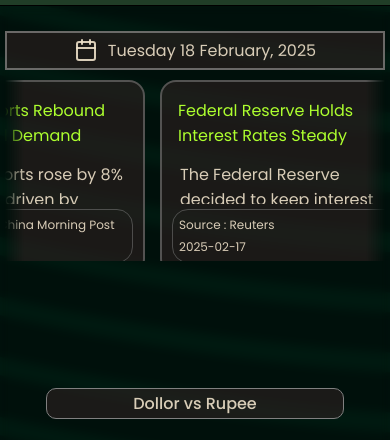
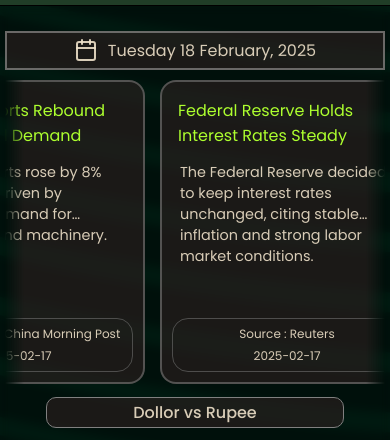
Before and after one commit to rushichavan21/Finance, a React (Vite) app in the folder Client/: page / in a window 390 px wide. Shown: the part 151-591 px from the top of the page. Built offline with nearby package versions, Linux system fonts and the light colour scheme; no server answers.

Commit message:
responsive for<768 px

```diff
--- a/Client/src/components/indices/indexCard/indexCard.css
+++ b/Client/src/components/indices/indexCard/indexCard.css
@@ -52,3 +52,90 @@
 .down {
     color: rgba(255, 0, 0, 0.738);
 }
+
+/* 2xl */
+@media (max-width: 1536px) {
+    .container {
+      max-width: 1280px;
+    }
+  }
+
+  /* xl */
+  @media (max-width: 1280px) {
+    .container {
+      max-width: 1024px;
+    }
+  }
+
+  /* lg */
+  @media (max-width: 1024px) {
+    .container {
+      max-width: 768px;
+    }
+  }
+
+  /* md */
+  @media (max-width: 768px) {
+    .container {
+      max-width: 640px;
+    }
+    .indexCard-wrapper{
+        font-size: 1rem;
+    }
+    .index-name{
+        font-weight: 500;
+        font-size: 1rem;
+    }
+    .index-details{
+
+        margin-right: 5px;
+        overflow: scroll;
+        flex-direction: column;
+        width: 80%;
+        justify-content: center;
+        overflow: hidden;
+        text-align: center;
+        height: 60%;
+
+    }
+  }
+
+  /* sm */
+  @media (max-width: 640px) {
+    .container {
+      max-width: 475px;
+    }
+  }
+
+  /* xs */
+  @media (max-width: 475px) {
+    .container {
+      width: 100%;
+    }
+    .indexCard-wrapper{
+        font-size: 0.9rem;
+    }
+    .index-name{
+        font-weight: 400;
+        padding-left: 7px;
+        padding-right: 7px;
+
+    }
+    .indicesData-wrapper{
+        margin-left: 10px;
+    }
+    .index-details{
+        width: 90%;
+        height: 70%;
+    }
+
+.indice-left {
+    width: 45%;
+    height: 90%;
+  }
+  .indice-right {
+    width: 45%;
+    height: 90%;
+    margin-left: 1rem;
+  }
+  }
--- a/Client/src/components/newsCard/newsCard.css
+++ b/Client/src/components/newsCard/newsCard.css
@@ -33,17 +33,42 @@
 }
 
 
-@media screen and (max-width: 768px) {
+/* 2xl */
+@media (max-width: 1536px) {
+    .container {
+      max-width: 1280px;
+    }
+  }
+
+  /* xl */
+  @media (max-width: 1280px) {
+    .container {
+      max-width: 1024px;
+    }
+  }
+
+  /* lg */
+  @media (max-width: 1024px) {
+    .container {
+      max-width: 768px;
+    }
+  }
+
+  /* md */
+  @media (max-width: 768px) {
+    .container {
+      max-width: 640px;
+    }
     .newsCard-wrapper {
         width: 280px;
         margin-top: 0;
         margin-right: 15px;
         flex-shrink: 0;
-        height: 100%;
         display: flex;
         flex-direction: column;
         justify-content: space-between;
         font-size: 1rem;
+        flex-grow: 1;
     }
 
     .newsCard-title {
@@ -66,22 +91,61 @@
         padding: 4px;
         margin-top: 5px;
         flex-direction: column;
-        align-items: flex-start;
     }
 
     .newsCard-source, .newsCard-date {
         padding: 2px;
     }
-}
+
+    .newsSection-container {
+        width: 100%;
+        padding: 10px 5px;
+        margin-bottom: 1rem;
+    }
+
+    .newsData {
+      flex-direction: row;
+      overflow-x: auto;
+      overflow-y: hidden;
+      align-items: stretch;
+      width: 100%;
+      padding: 10px 0;
+      min-height: 300px; /* Change height to min-height */
+        mask-image: linear-gradient(
+            to right,
+            transparent,
+            black 5%,
+            black 95%,
+            transparent
+        );
+        -webkit-mask-image: linear-gradient(
+            to right,
+            transparent,
+            black 5%,
+            black 95%,
+            transparent
+        );
+    }
+
+  }
 
 
-@media screen and (max-width: 475px) {
+
+  /* xs */
+  @media (max-width: 475px) {
+    .container {
+      width: 100%;
+    }
     .newsCard-wrapper {
         width: 230px;
+        font-size: 0.9rem;
+        height: 280px;
+
     }
 
     .newsCard-title {
         font-size: 1rem;
         padding: 6px;
     }
-}
+
+  }
--- a/Client/src/components/newsSection/newsSection.css
+++ b/Client/src/components/newsSection/newsSection.css
@@ -18,7 +18,6 @@
     overflow-y: auto;
     height: 90%;
     width: 100%;
-
     &::-webkit-scrollbar {
         display: none;
     }
@@ -41,40 +40,3 @@
         transparent
     );
  }
-
-
- @media screen and (max-width: 768px) {
-     .newsSection-container {
-         width: 100%;
-         height: auto;
-         min-height: 250px;
-         max-height: 300px;
-         padding: 10px 5px;
-         margin-bottom: 15px;
-     }
-
-     .newsData {
-         flex-direction: row;
-         overflow-x: auto;
-         overflow-y: hidden;
-         align-items: stretch;
-         width: 100%;
-         height: 200px;
-         padding: 10px 0;
-
-         mask-image: linear-gradient(
-             to right,
-             transparent,
-             black 5%,
-             black 95%,
-             transparent
-         );
-         -webkit-mask-image: linear-gradient(
-             to right,
-             transparent,
-             black 5%,
-             black 95%,
-             transparent
-         );
-     }
- }
```
Also changed, not shown: 1 other file (tests, documents, lock files or other folders).
